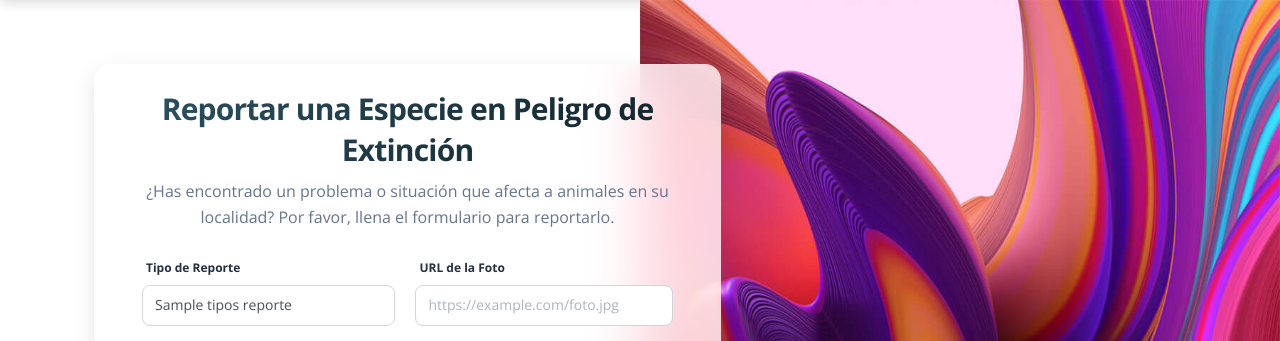
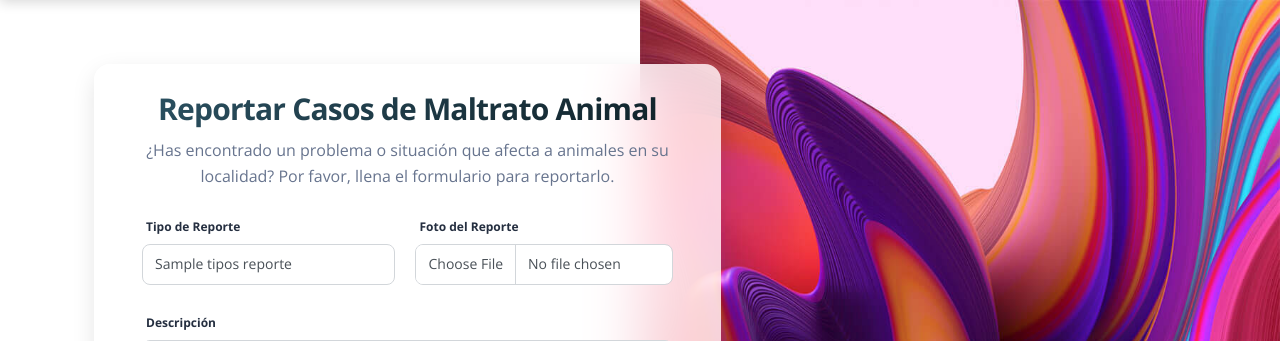
Before and after one commit to MariamGutierrez/appColibri, a Flask app: page /user/reportar in a window 1280 px wide. Shown: the part 89-430 px from the top of the page. Run offline with Flask 3, Linux system fonts and the light colour scheme; a database or web service that is not in the repository returns one stand-in record (values such as "Sample title"); some libraries are stand-ins or nearby versions.

Commit message:
image preview reportes

```diff
--- a/project/app.py
+++ b/project/app.py
@@ -1,4 +1,4 @@
-from flask import Flask, jsonify, request, render_template, redirect, url_for, session
+from flask import Flask, jsonify, request, render_template, redirect, url_for, session, flash
 from db import get_db, close_db
 from werkzeug.security import generate_password_hash, check_password_hash
 from controllers.usuarios import usuarios_bp
@@ -6,9 +6,21 @@ from db import get_db
 import re
 from authentication import blueprint as authentication_blueprint
 import random
+import os
+from werkzeug.utils import secure_filename
+
+UPLOAD_FOLDER = 'static/uploads/'
+ALLOWED_EXTENSIONS = {'png', 'jpg', 'jpeg'}
+
 
 app = Flask(__name__)
 app.secret_key = 'clave_secreta_segura'  # Necesario para manejar sesiones
+
+app.config['UPLOAD_FOLDER'] = UPLOAD_FOLDER
+
+def allowed_file(filename):
+    return '.' in filename and filename.rsplit('.', 1)[1].lower() in ALLOWED_EXTENSIONS
+
 
 # Register the authentication blueprint
 app.register_blueprint(authentication_blueprint)
@@ -197,40 +209,54 @@ def crear_pqrs():
 
 @app.route("/user/reportar", methods=["GET", "POST"])
 def reportar():
-     db = get_db()
-     if request.method == "POST":
-         id_usuario = session.get("user_id")
-         id_tipo_reporte = request.form.get("id_tipo_reporte")
-         descripcion = request.form.get("descripcion")
-         foto_url = request.form.get("foto_url")
-         id_alerta = random.randint(1000, 9999)
-         direccion = request.form.get("direccion")
+    db = get_db()
 
-         if not all([id_usuario, id_tipo_reporte, descripcion]):
-             # Obtener tipos de reporte para el render
-             with db.cursor() as cur:
-                 cur.execute("SELECT id_tipo_reportes, nombre_tipo_reporte FROM tipos_reportes")
-                 tipos_reporte = cur.fetchall()
-             return render_template("page-contact-us.html", msg="Todos los campos obligatorios deben ser completados", tipos_reporte=tipos_reporte)
+    if request.method == "POST":
+        id_usuario = session.get("user_id")
+        id_tipo_reporte = request.form.get("id_tipo_reporte")
+        descripcion = request.form.get("descripcion")
+        direccion = request.form.get("direccion")
+        id_alerta = random.randint(1000, 9999)
 
-         with db.cursor() as cur:
-             cur.execute("""
-                 INSERT INTO Reportes (id_usuario, id_tipo_reporte, descripcion, fecha_reporte, foto_url, id_alerta, direccion)
-                 VALUES (%s, %s, %s, NOW(), %s, %s, %s)
-             """, (id_usuario, id_tipo_reporte, descripcion, foto_url, id_alerta, direccion))
-             db.commit()
+        # Manejar archivo
+        file = request.files.get('foto')  # ahora recibimos 'foto'
 
-         # Recargar tipos para mostrar en pantalla si se desea
-         with db.cursor() as cur:
-             cur.execute("SELECT id_tipo_reporte, nombre_tipo_reporte FROM tipos_reportes")
-             tipos_reportes = cur.fetchall()
-         return render_template("page-contact-us.html", msg="Reporte enviado con éxito", tipos_reportes=tipos_reportes)
+        if not all([id_usuario, id_tipo_reporte, descripcion, direccion, file]):
+            with db.cursor() as cur:
+                cur.execute("SELECT id_tipo_reporte, nombre_tipo_reporte FROM tipos_reportes")
+                tipos_reporte = cur.fetchall()
+            return render_template("page-contact-us.html", msg="Todos los campos obligatorios deben ser completados", tipos_reporte=tipos_reporte)
 
-     else:
-         with db.cursor() as cur:
-             cur.execute("SELECT id_tipo_reporte, nombre_tipo_reporte FROM tipos_reportes")
-             tipos_reportes = cur.fetchall()
-         return render_template("page-contact-us.html", tipos_reporte=tipos_reportes)
+        if file and allowed_file(file.filename):
+            filename = secure_filename(file.filename)
+            filepath = os.path.join(app.config['UPLOAD_FOLDER'], filename)
+            file.save(filepath)
+            foto_url = f"/{filepath}"  # guardar ruta relativa para usar en templates
+        else:
+            with db.cursor() as cur:
+                cur.execute("SELECT id_tipo_reporte, nombre_tipo_reporte FROM tipos_reportes")
+                tipos_reporte = cur.fetchall()
+            return render_template("page-contact-us.html", msg="Tipo de archivo no permitido. Solo PNG o JPG.", tipos_reporte=tipos_reporte)
+
+        # Insertar reporte en base de datos
+        with db.cursor() as cur:
+            cur.execute("""
+                INSERT INTO Reportes (id_usuario, id_tipo_reporte, descripcion, fecha_reporte, foto_url, id_alerta, direccion)
+                VALUES (%s, %s, %s, NOW(), %s, %s, %s)
+            """, (id_usuario, id_tipo_reporte, descripcion, foto_url, id_alerta, direccion))
+            db.commit()
+
+        with db.cursor() as cur:
+            cur.execute("SELECT id_tipo_reporte, nombre_tipo_reporte FROM tipos_reportes")
+            tipos_reporte = cur.fetchall()
+
+        return render_template("page-contact-us.html", msg="Reporte enviado con éxito", tipos_reporte=tipos_reporte)
+
+    else:
+        with db.cursor() as cur:
+            cur.execute("SELECT id_tipo_reporte, nombre_tipo_reporte FROM tipos_reportes")
+            tipos_reporte = cur.fetchall()
+        return render_template("page-contact-us.html", tipos_reporte=tipos_reporte)
 
 @app.route("/biologo")
 def biologo_dashboard():
--- a/project/templates/page-contact-us.html
+++ b/project/templates/page-contact-us.html
@@ -23,12 +23,12 @@
           <div class="col-lg-7 d-flex justify-content-center flex-column">
             <div class="card d-flex blur justify-content-center p-4 shadow-lg my-sm-0 my-sm-6 mt-8 mb-5">
               <div class="text-center">
-                <h3 class="text-gradient text-primary">Reportar una Especie en Peligro de Extinción</h3>
+                <h3 class="text-gradient text-primary">Reportar Casos de Maltrato Animal</h3>
                 <p class="mb-0">
                   ¿Has encontrado un problema o situación que afecta a animales en su localidad? Por favor, llena el formulario para reportarlo.
                 </p>
               </div>
-              <form method="POST" action="/user/reportar" id="report-form" autocomplete="off">
+              <form method="POST" action="/user/reportar" id="report-form" autocomplete="off" enctype="multipart/form-data">
                 <div class="card-body pb-2">
                   <div class="row">
                     <div class="col-md-6">
@@ -40,8 +40,8 @@
                       </select>
                     </div>
                     <div class="col-md-6 ps-md-2">
-                      <label for="foto_url">URL de la Foto</label>
-                      <input type="url" name="foto_url" id="foto_url" class="form-control" placeholder="https://example.com/foto.jpg">
+                      <label for="foto">Foto del Reporte</label>
+                      <input type="file" name="foto" id="foto" class="form-control" accept="image/png, image/jpeg" required>
                     </div>
                   </div>
                   <div class="form-group mt-4">
```
